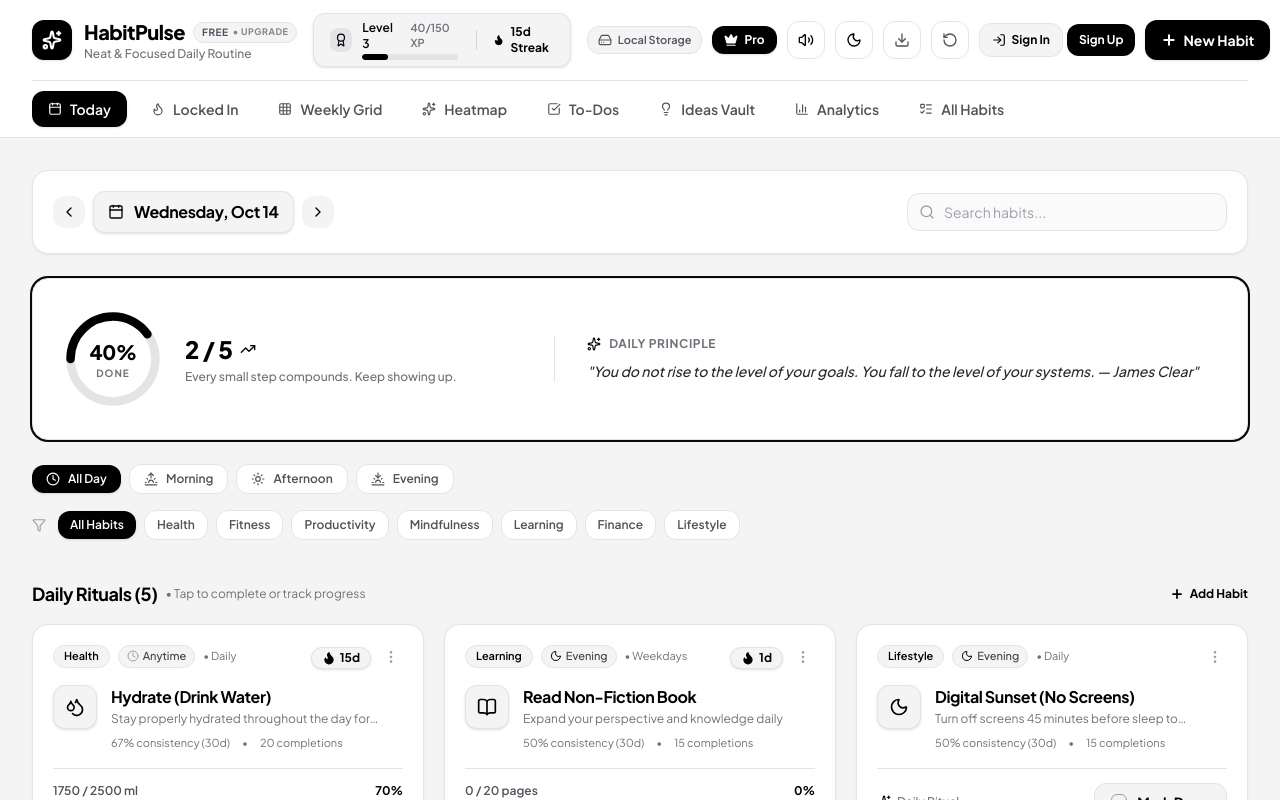
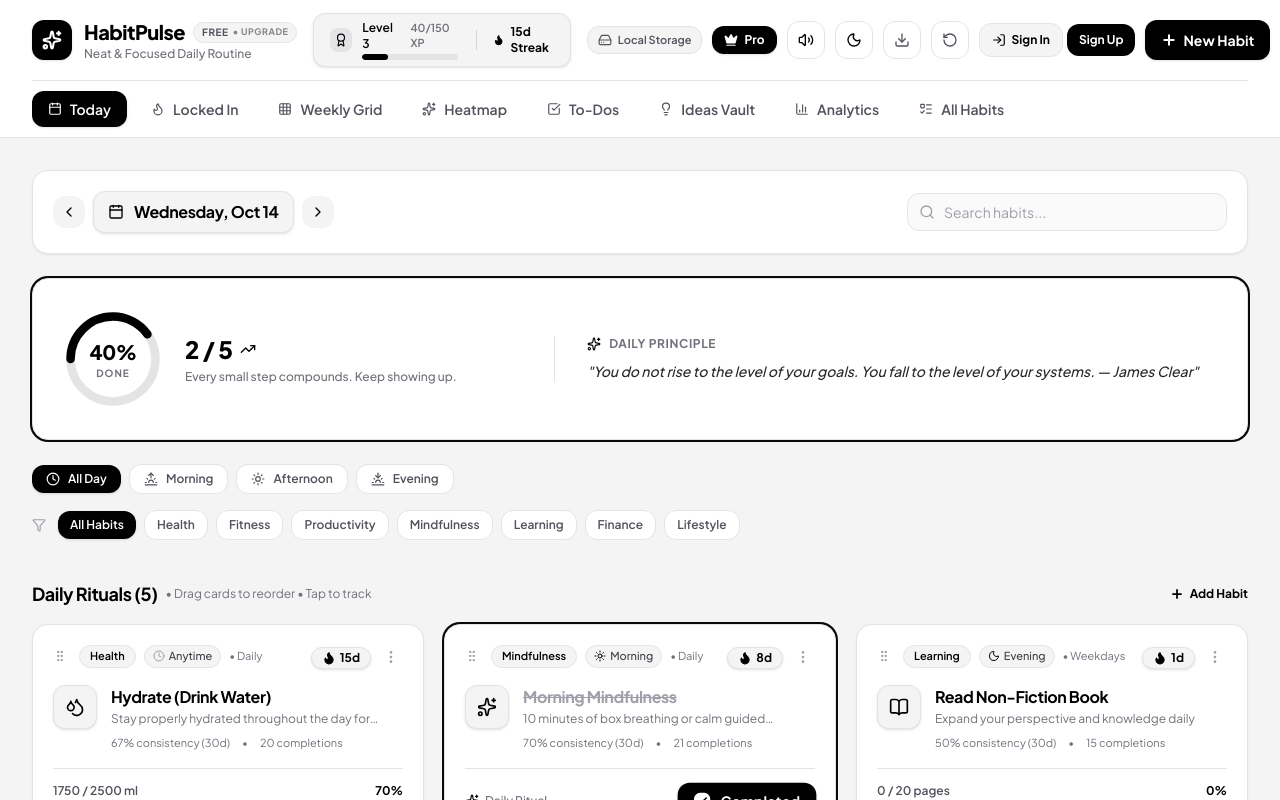
Before and after one commit to GULSHANITSYOU/habitpulse, a React (Vite) app: page / in a window 1280 px wide. Shown: the top 800 px of the page. Built offline with nearby package versions, Linux system fonts and the light colour scheme; no server answers.

Commit message:
feat: add drag-and-drop habit reordering in Today cards and Weekly Grid table

```diff
--- a/src/App.tsx
+++ b/src/App.tsx
@@ -35,7 +35,8 @@ const MainContent: React.FC = () => {
     filterCategory,
     filterTimeOfDay,
     searchQuery,
-    getHabitLog,
+    moveHabit,
+    moveHabitStep,
     deletePendingHabit,
     confirmDeleteHabit,
     cancelDeleteHabit,
@@ -44,6 +45,39 @@ const MainContent: React.FC = () => {
   const { isPremium, isLifetime } = useAuth();
 
   const [isNewHabitModalOpen, setIsNewHabitModalOpen] = React.useState(false);
+  const [draggedHabitId, setDraggedHabitId] = React.useState<string | null>(null);
+  const [dragOverHabitId, setDragOverHabitId] = React.useState<string | null>(null);
+
+  const handleHabitDragStart = (e: React.DragEvent, id: string) => {
+    setDraggedHabitId(id);
+    e.dataTransfer.effectAllowed = 'move';
+    e.dataTransfer.setData('text/plain', id);
+  };
+
+  const handleHabitDragOver = (e: React.DragEvent, id: string) => {
+    e.preventDefault();
+    e.dataTransfer.dropEffect = 'move';
+    if (dragOverHabitId !== id) {
+      setDragOverHabitId(id);
+    }
+  };
+
+  const handleHabitDrop = (e: React.DragEvent, targetId: string) => {
+    e.preventDefault();
+    if (!draggedHabitId || draggedHabitId === targetId) {
+      setDraggedHabitId(null);
+      setDragOverHabitId(null);
+      return;
+    }
+    moveHabit(draggedHabitId, targetId);
+    setDraggedHabitId(null);
+    setDragOverHabitId(null);
+  };
+
+  const handleHabitDragEnd = () => {
+    setDraggedHabitId(null);
+    setDragOverHabitId(null);
+  };
 
   const activeHabits = habits.filter((h) => !h.archived);
 
@@ -65,15 +99,6 @@ const MainContent: React.FC = () => {
     return true;
   });
 
-  const sortedScheduledHabits = [...scheduledHabits].sort((a, b) => {
-    const logA = getHabitLog(a.id, selectedDate);
-    const logB = getHabitLog(b.id, selectedDate);
-    const doneA = Boolean(logA?.completed);
-    const doneB = Boolean(logB?.completed);
-    if (doneA === doneB) return 0;
-    return doneA ? 1 : -1;
-  });
-
   return (
     <div className="min-h-screen flex flex-col bg-zinc-100 dark:bg-black text-black dark:text-white transition-colors selection:bg-black selection:text-white dark:selection:bg-white dark:selection:text-black">
       <Header />
@@ -88,11 +113,11 @@ const MainContent: React.FC = () => {
               <div className="flex items-center justify-between gap-2">
                 <div className="flex items-center gap-2 min-w-0">
                   <h3 className="text-base sm:text-lg font-bold text-black dark:text-white tracking-tight whitespace-nowrap">
-                    Daily Rituals ({sortedScheduledHabits.length})
+                    Daily Rituals ({scheduledHabits.length})
                   </h3>
-                  {sortedScheduledHabits.length > 0 && (
+                  {scheduledHabits.length > 0 && (
                     <span className="hidden sm:inline text-xs text-zinc-500 dark:text-zinc-400 truncate">
-                      • Tap to complete or track progress
+                      • Drag cards to reorder • Tap to track
                     </span>
                   )}
                 </div>
@@ -106,7 +131,7 @@ const MainContent: React.FC = () => {
                 </button>
               </div>
 
-              {sortedScheduledHabits.length === 0 ? (
+              {scheduledHabits.length === 0 ? (
                 <div className="p-8 sm:p-12 rounded-2xl card-neo text-center space-y-4">
                   <div className="w-12 h-12 mx-auto rounded-xl bg-zinc-100 dark:bg-zinc-900 text-black dark:text-white flex items-center justify-center border border-zinc-200 dark:border-zinc-800">
                     <Sparkles className="w-6 h-6" />
@@ -129,8 +154,23 @@ const MainContent: React.FC = () => {
                 </div>
               ) : (
                 <div className="grid grid-cols-1 md:grid-cols-2 lg:grid-cols-3 gap-3.5 sm:gap-5">
-                  {sortedScheduledHabits.map((habit) => (
-                    <HabitCard key={habit.id} habit={habit} dateKey={selectedDate} />
+                  {scheduledHabits.map((habit, index) => (
+                    <HabitCard
+                      key={habit.id}
+                      habit={habit}
+                      dateKey={selectedDate}
+                      draggable
+                      onDragStart={(e) => handleHabitDragStart(e, habit.id)}
+                      onDragOver={(e) => handleHabitDragOver(e, habit.id)}
+                      onDrop={(e) => handleHabitDrop(e, habit.id)}
+                      onDragEnd={handleHabitDragEnd}
+                      isDragging={draggedHabitId === habit.id}
+                      isDragOver={dragOverHabitId === habit.id}
+                      canMoveUp={index > 0}
+                      canMoveDown={index < scheduledHabits.length - 1}
+                      onMoveUp={() => moveHabitStep(habit.id, 'up')}
+                      onMoveDown={() => moveHabitStep(habit.id, 'down')}
+                    />
                   ))}
                 </div>
               )}
--- a/src/components/HabitCard.tsx
+++ b/src/components/HabitCard.tsx
@@ -13,6 +13,9 @@ import {
   Sun,
   Moon,
   Clock,
+  GripVertical,
+  ArrowUp,
+  ArrowDown,
 } from 'lucide-react';
 import type { Habit } from '../types/habit';
 import { useHabits } from '../context/HabitContext';
@@ -23,9 +26,34 @@ import { HabitNoteModal } from './HabitNoteModal';
 interface HabitCardProps {
   habit: Habit;
   dateKey?: string;
+  draggable?: boolean;
+  onDragStart?: (e: React.DragEvent) => void;
+  onDragOver?: (e: React.DragEvent) => void;
+  onDrop?: (e: React.DragEvent) => void;
+  onDragEnd?: () => void;
+  isDragging?: boolean;
+  isDragOver?: boolean;
+  canMoveUp?: boolean;
+  canMoveDown?: boolean;
+  onMoveUp?: () => void;
+  onMoveDown?: () => void;
 }
 
-export const HabitCard: React.FC<HabitCardProps> = ({ habit, dateKey }) => {
+export const HabitCard: React.FC<HabitCardProps> = ({
+  habit,
+  dateKey,
+  draggable,
+  onDragStart,
+  onDragOver,
+  onDrop,
+  onDragEnd,
+  isDragging,
+  isDragOver,
+  canMoveUp,
+  canMoveDown,
+  onMoveUp,
+  onMoveDown,
+}) => {
   const {
     selectedDate,
     getHabitLog,
@@ -62,13 +90,30 @@ export const HabitCard: React.FC<HabitCardProps> = ({ habit, dateKey }) => {
   return (
     <>
       <div
+        draggable={draggable}
+        onDragStart={onDragStart}
+        onDragOver={onDragOver}
+        onDrop={onDrop}
+        onDragEnd={onDragEnd}
         className={`card-neo rounded-2xl p-5 relative transition-all duration-200 ${
           isCompleted ? 'card-active' : ''
+        } ${
+          isDragging ? 'opacity-35 scale-[0.98] border-dashed border-zinc-400 dark:border-zinc-500 shadow-none' : ''
+        } ${
+          isDragOver ? 'ring-2 ring-black dark:ring-white scale-[1.01] shadow-xl' : ''
         }`}
       >
         {/* Top Header: Category, Time, Streaks, Menu */}
         <div className="flex items-start justify-between gap-3 mb-3.5">
           <div className="flex flex-wrap items-center gap-2">
+            {/* Drag Handle */}
+            <div
+              title="Drag to rearrange order"
+              className="p-1 -ml-1 text-zinc-400 hover:text-black dark:hover:text-white cursor-grab active:cursor-grabbing transition rounded-lg hover:bg-zinc-100 dark:hover:bg-zinc-800"
+            >
+              <GripVertical className="w-3.5 h-3.5" />
+            </div>
+
             {/* Category Badge */}
             <span className="text-[11px] font-semibold px-2.5 py-0.5 rounded-full capitalize bg-zinc-100 dark:bg-zinc-900 text-black dark:text-white border border-zinc-200 dark:border-zinc-800">
               {habit.category}
@@ -122,6 +167,33 @@ export const HabitCard: React.FC<HabitCardProps> = ({ habit, dateKey }) => {
                 <>
                   <div className="fixed inset-0 z-20" onClick={() => setIsMenuOpen(false)} />
                   <div className="absolute right-0 mt-1 w-44 rounded-xl bg-white dark:bg-black border border-zinc-200 dark:border-zinc-800 shadow-xl py-1 z-30 text-xs">
+                    {onMoveUp && canMoveUp && (
+                      <button
+                        onClick={() => {
+                          setIsMenuOpen(false);
+                          onMoveUp();
+                        }}
+                        className="w-full px-3 py-2 text-left flex items-center gap-2 text-zinc-700 dark:text-zinc-300 hover:bg-zinc-100 dark:hover:bg-zinc-900 hover:text-black dark:hover:text-white transition"
+                      >
+                        <ArrowUp className="w-3.5 h-3.5" />
+                        <span>Move Up</span>
+                      </button>
+                    )}
+                    {onMoveDown && canMoveDown && (
+                      <button
+                        onClick={() => {
+                          setIsMenuOpen(false);
+                          onMoveDown();
+                        }}
+                        className="w-full px-3 py-2 text-left flex items-center gap-2 text-zinc-700 dark:text-zinc-300 hover:bg-zinc-100 dark:hover:bg-zinc-900 hover:text-black dark:hover:text-white transition"
+                      >
+                        <ArrowDown className="w-3.5 h-3.5" />
+                        <span>Move Down</span>
+                      </button>
+                    )}
+                    {(canMoveUp || canMoveDown) && (
+                      <div className="border-t border-zinc-200 dark:border-zinc-800 my-1" />
+                    )}
                     <button
                       onClick={() => {
                         setIsMenuOpen(false);
--- a/src/components/WeeklyMatrix.tsx
+++ b/src/components/WeeklyMatrix.tsx
@@ -1,14 +1,57 @@
 import React, { useState } from 'react';
-import { ChevronLeft, ChevronRight, Check, Minus, Flame, Calendar } from 'lucide-react';
+import {
+  ChevronLeft,
+  ChevronRight,
+  Check,
+  Minus,
+  Flame,
+  Calendar,
+  GripVertical,
+  ChevronUp,
+  ChevronDown,
+} from 'lucide-react';
 import { useHabits } from '../context/HabitContext';
 import { getCurrentWeekDays, isHabitScheduledForDate } from '../utils/dateUtils';
 import { HabitIcon } from './HabitIcon';
 
 export const WeeklyMatrix: React.FC = () => {
-  const { habits, logs, toggleHabitCompletion, getHabitStats } = useHabits();
+  const { habits, logs, toggleHabitCompletion, getHabitStats, moveHabit, moveHabitStep } = useHabits();
   const [referenceDate, setReferenceDate] = useState<Date>(new Date());
+  const [draggedHabitId, setDraggedHabitId] = useState<string | null>(null);
+  const [dragOverHabitId, setDragOverHabitId] = useState<string | null>(null);
 
   const activeHabits = habits.filter((h) => !h.archived);
+
+  const handleDragStart = (e: React.DragEvent, id: string) => {
+    setDraggedHabitId(id);
+    e.dataTransfer.effectAllowed = 'move';
+    e.dataTransfer.setData('text/plain', id);
+  };
+
+  const handleDragOver = (e: React.DragEvent, id: string) => {
+    e.preventDefault();
+    e.dataTransfer.dropEffect = 'move';
+    if (dragOverHabitId !== id) {
+      setDragOverHabitId(id);
+    }
+  };
+
+  const handleDrop = (e: React.DragEvent, targetId: string) => {
+    e.preventDefault();
+    if (!draggedHabitId || draggedHabitId === targetId) {
+      setDraggedHabitId(null);
+      setDragOverHabitId(null);
+      return;
+    }
+    moveHabit(draggedHabitId, targetId);
+    setDraggedHabitId(null);
+    setDragOverHabitId(null);
+  };
+
+  const handleDragEnd = () => {
+    setDraggedHabitId(null);
+    setDragOverHabitId(null);
+  };
 
   const changeWeek = (direction: number) => {
     const next = new Date(referenceDate);
@@ -34,7 +77,7 @@ export const WeeklyMatrix: React.FC = () => {
             <h2 className="text-base sm:text-lg font-bold text-black dark:text-white tracking-tight">Weekly Consistency Matrix</h2>
           </div>
           <p className="text-xs text-zinc-500 dark:text-zinc-400 mt-0.5">
-            Glance at your habit progress across {weekStartStr} – {weekEndStr}
+            Glance at your habit progress across {weekStartStr} – {weekEndStr} • Drag rows to reorder habits
           </p>
         </div>
 
@@ -95,7 +138,7 @@ export const WeeklyMatrix: React.FC = () => {
             </tr>
           </thead>
           <tbody className="divide-y divide-zinc-200 dark:divide-zinc-800">
-            {activeHabits.map((habit) => {
+            {activeHabits.map((habit, index) => {
               const stats = getHabitStats(habit);
 
               let scheduledThisWeek = 0;
@@ -112,11 +155,64 @@ export const WeeklyMatrix: React.FC = () => {
                 }
               });
 
+              const isDraggingThis = draggedHabitId === habit.id;
+              const isDragOverThis = dragOverHabitId === habit.id;
+
               return (
-                <tr key={habit.id} className="hover:bg-zinc-50 dark:hover:bg-zinc-900/40 transition-colors">
-                  {/* Habit Info Cell */}
-                  <td className="py-3.5 px-5">
-                    <div className="flex items-center gap-3">
+                <tr
+                  key={habit.id}
+                  draggable
+                  onDragStart={(e) => handleDragStart(e, habit.id)}
+                  onDragOver={(e) => handleDragOver(e, habit.id)}
+                  onDrop={(e) => handleDrop(e, habit.id)}
+                  onDragEnd={handleDragEnd}
+                  className={`transition-colors cursor-grab active:cursor-grabbing ${
+                    isDraggingThis
+                      ? 'opacity-30 bg-zinc-100 dark:bg-zinc-800'
+                      : 'hover:bg-zinc-50 dark:hover:bg-zinc-900/40'
+                  } ${
+                    isDragOverThis
+                      ? 'border-t-2 border-b-2 border-black dark:border-white bg-zinc-100/70 dark:bg-zinc-900/80 shadow-md'
+                      : ''
+                  }`}
+                >
+                  {/* Habit Info Cell with Drag Handle */}
+                  <td className="py-3.5 px-4 sm:px-5">
+                    <div className="flex items-center gap-2 sm:gap-3">
+                      {/* Drag Handle & Mobile Reorder Arrows */}
+                      <div className="flex items-center gap-0.5 shrink-0 text-zinc-400">
+                        <div
+                          title="Drag row to rearrange habit order"
+                          className="p-1 rounded hover:bg-zinc-200 dark:hover:bg-zinc-800 cursor-grab active:cursor-grabbing transition"
+                        >
+                          <GripVertical className="w-3.5 h-3.5 text-zinc-400 hover:text-black dark:hover:text-white" />
+                        </div>
+                        <div className="flex flex-col -space-y-0.5">
+                          <button
+                            onClick={(e) => {
+                              e.stopPropagation();
+                              moveHabitStep(habit.id, 'up');
+                            }}
+                            disabled={index === 0}
+                            title="Move Up"
+                            className="p-0.5 text-zinc-400 hover:text-black dark:hover:text-white disabled:opacity-20 transition"
+                          >
+                            <ChevronUp className="w-3 h-3" />
+                          </button>
+                          <button
+                            onClick={(e) => {
+                              e.stopPropagation();
+                              moveHabitStep(habit.id, 'down');
+                            }}
+                            disabled={index === activeHabits.length - 1}
+                            title="Move Down"
+                            className="p-0.5 text-zinc-400 hover:text-black dark:hover:text-white disabled:opacity-20 transition"
+                          >
+                            <ChevronDown className="w-3 h-3" />
+                          </button>
+                        </div>
+                      </div>
+
                       <div className="w-8 h-8 rounded-xl flex items-center justify-center shrink-0 bg-zinc-100 dark:bg-zinc-900 border border-zinc-200 dark:border-zinc-800 text-black dark:text-white">
                         <HabitIcon name={habit.icon} size={16} />
                       </div>
--- a/src/context/HabitContext.tsx
+++ b/src/context/HabitContext.tsx
@@ -57,6 +57,9 @@ interface HabitContextType {
   cancelDeleteHabit: () => void;
   resetDeleteConfirmPreference: () => void;
   toggleArchiveHabit: (id: string) => void;
+  reorderHabits: (newHabits: Habit[]) => void;
+  moveHabit: (sourceId: string, targetId: string) => void;
+  moveHabitStep: (habitId: string, direction: 'up' | 'down') => void;
   toggleHabitCompletion: (habitId: string, dateStr?: string) => void;
   setHabitNumericValue: (habitId: string, value: number, dateStr?: string) => void;
   incrementHabitValue: (habitId: string, delta: number, dateStr?: string) => void;
@@ -439,6 +442,50 @@ export const HabitProvider: React.FC<{ children: React.ReactNode }> = ({ childre
     soundFx.playTap(user.soundEnabled);
   }, [user.soundEnabled]);
 
+  // Reorder habits directly
+  const reorderHabits = useCallback((newHabits: Habit[]) => {
+    const normalized = newHabits.map((h, index) => ({
+      ...h,
+      order: index,
+    }));
+    setHabits(normalized);
+    soundFx.playTap(user.soundEnabled);
+  }, [user.soundEnabled]);
+
+  // Move habit from sourceId to targetId position
+  const moveHabit = useCallback((sourceId: string, targetId: string) => {
+    if (sourceId === targetId) return;
+    setHabits((prev) => {
+      const sourceIndex = prev.findIndex((h) => h.id === sourceId);
+      const targetIndex = prev.findIndex((h) => h.id === targetId);
+      if (sourceIndex === -1 || targetIndex === -1) return prev;
+
+      const next = [...prev];
+      const [moved] = next.splice(sourceIndex, 1);
+      next.splice(targetIndex, 0, moved);
+
+      return next.map((h, index) => ({ ...h, order: index }));
+    });
+    soundFx.playTap(user.soundEnabled);
+  }, [user.soundEnabled]);
+
+  // Move habit 1 step up or down
+  const moveHabitStep = useCallback((habitId: string, direction: 'up' | 'down') => {
+    setHabits((prev) => {
+      const currentIndex = prev.findIndex((h) => h.id === habitId);
+      if (currentIndex === -1) return prev;
+      const targetIndex = direction === 'up' ? currentIndex - 1 : currentIndex + 1;
+      if (targetIndex < 0 || targetIndex >= prev.length) return prev;
+
+      const next = [...prev];
+      const [moved] = next.splice(currentIndex, 1);
+      next.splice(targetIndex, 0, moved);
+
+      return next.map((h, index) => ({ ...h, order: index }));
+    });
+    soundFx.playTap(user.soundEnabled);
+  }, [user.soundEnabled]);
+
   // Load preset templates
   const loadTemplate = useCallback((templates: Partial<Habit>[]) => {
     const newHabits: Habit[] = templates.map((tpl) => ({
@@ -748,6 +795,9 @@ export const HabitProvider: React.FC<{ children: React.ReactNode }> = ({ childre
         cancelDeleteHabit,
         resetDeleteConfirmPreference,
         toggleArchiveHabit,
+        reorderHabits,
+        moveHabit,
+        moveHabitStep,
         toggleHabitCompletion,
         setHabitNumericValue,
         incrementHabitValue,
--- a/src/types/habit.ts
+++ b/src/types/habit.ts
@@ -35,6 +35,7 @@ export interface Habit {
   archived: boolean;
   createdAt: string;   // ISO format
   reminderTime?: string; // e.g. '08:00'
+  order?: number;      // Custom user display order
 }
 
 export interface HabitLog {
```
